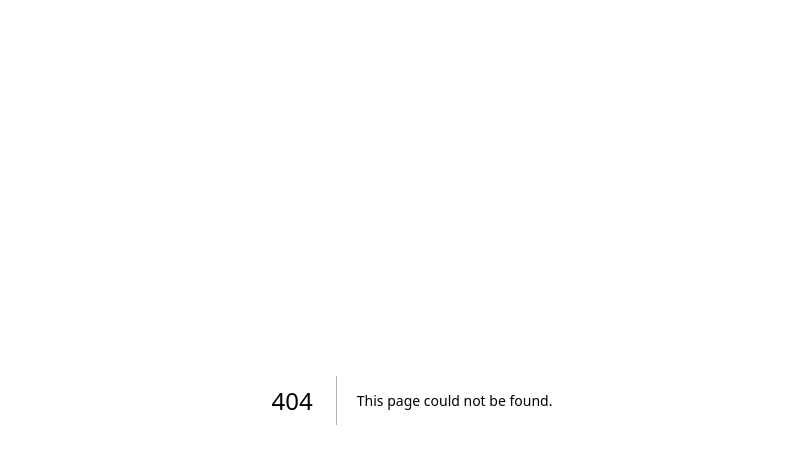
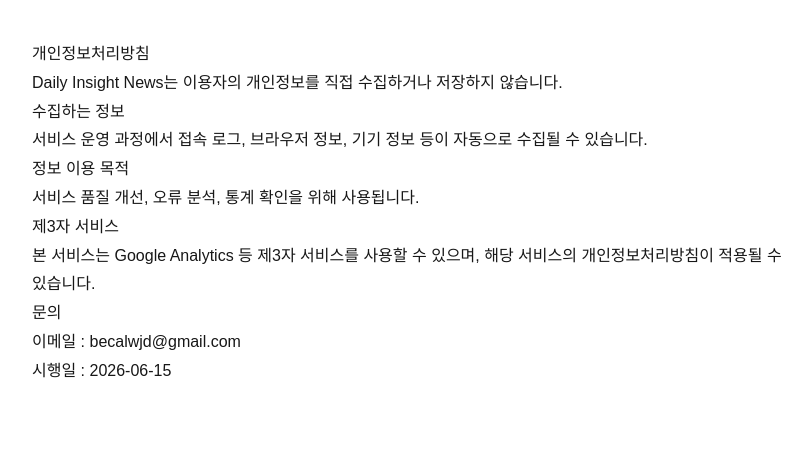
Before and after one commit to becalwjd-boop/daily-insight, a Next.js app: page /privacy in a window 1280 px wide. Before the commit this address had no page. Shown: the top 464 px of the page, without its empty margins (228-1040 px from the left). Built offline with nearby package versions, Linux system fonts and the light colour scheme.

Commit message:
Add privacy policy page

```diff
--- /dev/null
+++ b/app/privacy/page.tsx
@@ -0,0 +1,49 @@
+export default function PrivacyPage() {
+  return (
+    <main
+      style={{
+        maxWidth: "800px",
+        margin: "0 auto",
+        padding: "40px 20px",
+        lineHeight: 1.8,
+      }}
+    >
+      <h1>개인정보처리방침</h1>
+
+      <p>
+        Daily Insight News는 이용자의 개인정보를 직접 수집하거나
+        저장하지 않습니다.
+      </p>
+
+      <h2>수집하는 정보</h2>
+
+      <p>
+        서비스 운영 과정에서 접속 로그, 브라우저 정보,
+        기기 정보 등이 자동으로 수집될 수 있습니다.
+      </p>
+
+      <h2>정보 이용 목적</h2>
+
+      <p>
+        서비스 품질 개선, 오류 분석, 통계 확인을 위해 사용됩니다.
+      </p>
+
+      <h2>제3자 서비스</h2>
+
+      <p>
+        본 서비스는 Google Analytics 등 제3자 서비스를 사용할 수 있으며,
+        해당 서비스의 개인정보처리방침이 적용될 수 있습니다.
+      </p>
+
+      <h2>문의</h2>
+
+      <p>
+        이메일 : becalwjd@gmail.com
+      </p>
+
+      <p>
+        시행일 : 2026-06-15
+      </p>
+    </main>
+  );
+}
--- /dev/null
+++ b/capacitor.config.ts
@@ -0,0 +1,13 @@
+import type { CapacitorConfig } from '@capacitor/cli';
+
+const config: CapacitorConfig = {
+  appId: 'com.dailyinsight.news',
+  appName: 'Daily Insight News',
+  webDir: 'public',
+  server: {
+    url: 'https://daily-insight-blush.vercel.app/',
+    cleartext: false
+  }
+};
+
+export default config;
--- a/package.json
+++ b/package.json
@@ -9,6 +9,9 @@
     "lint": "eslint"
   },
   "dependencies": {
+    "@capacitor/android": "^8.4.0",
+    "@capacitor/cli": "^8.4.0",
+    "@capacitor/core": "^8.4.0",
     "dotenv": "^17.4.2",
     "next": "16.2.7",
     "openai": "^6.42.0",
```
Also changed, not shown: 55 other files (tests, documents, lock files or other folders).
